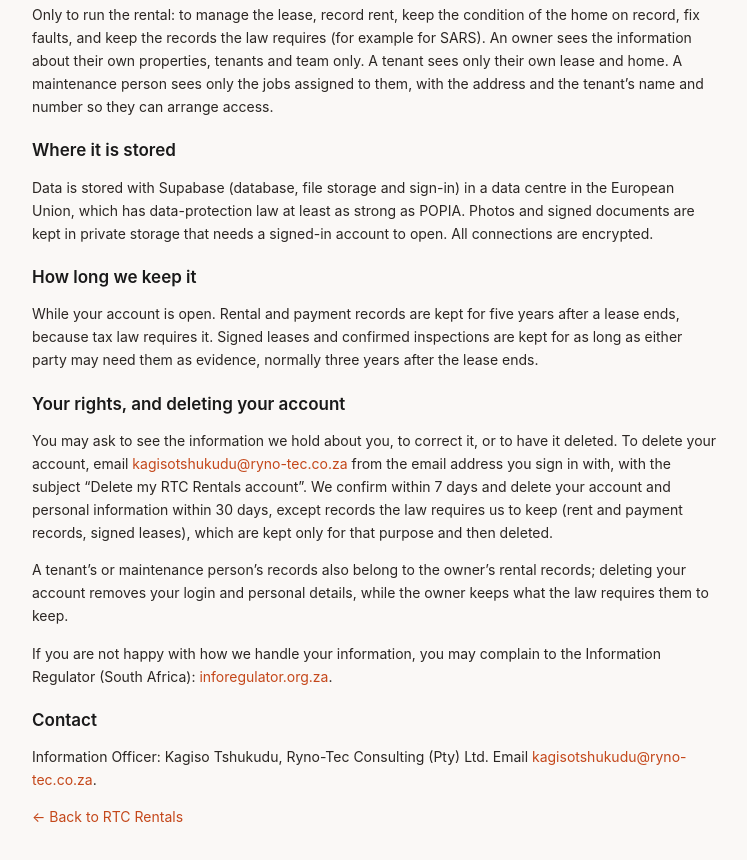
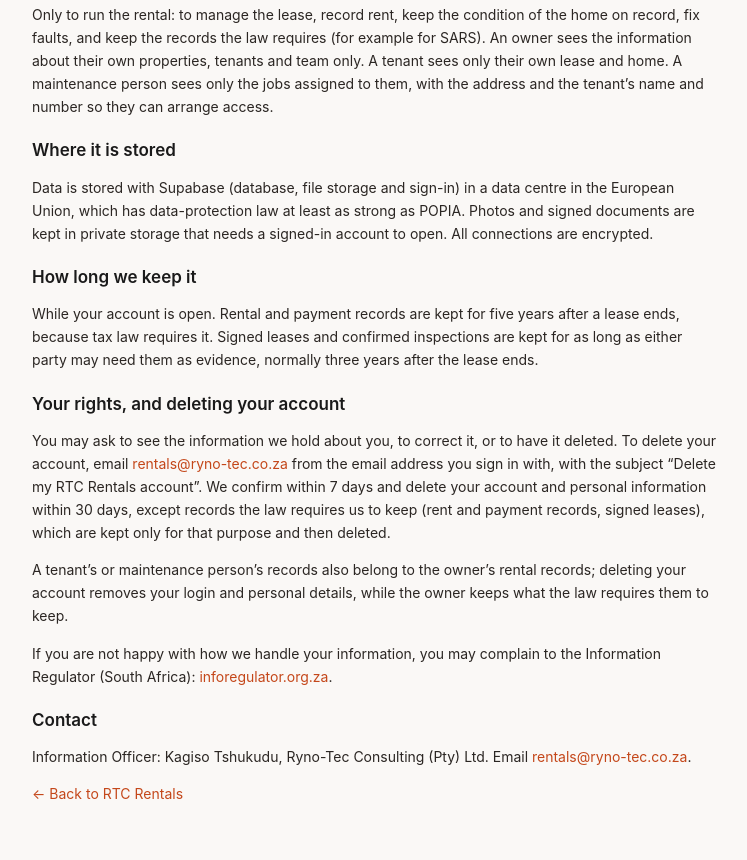
Before and after one commit to Ryno-Tec/rtc-rentals, a plain HTML site: page web/privacy.html in a window 1280 px wide. Shown: the part 829-1689 px from the top of the page, without its empty margins (264-1011 px from the left). Drawn offline with Linux system fonts and the light colour scheme.

Commit message:
Privacy page: use the shared rentals@ryno-tec.co.za mailbox
Co-Authored-By: Claude Opus 5.5 <noreply@anthropic.com>
Claude-Session: https://claude.ai/code/session_01DuSVfSsXCxZpS38qusyoL9

```diff
--- a/web/privacy.html
+++ b/web/privacy.html
@@ -54,12 +54,12 @@
   <p>While your account is open. Rental and payment records are kept for five years after a lease ends, because tax law requires it. Signed leases and confirmed inspections are kept for as long as either party may need them as evidence, normally three years after the lease ends.</p>
 
   <h2 id="delete">Your rights, and deleting your account</h2>
-  <p>You may ask to see the information we hold about you, to correct it, or to have it deleted. To delete your account, email <a href="mailto:kagisotshukudu@ryno-tec.co.za?subject=Delete%20my%20RTC%20Rentals%20account">kagisotshukudu@ryno-tec.co.za</a> from the email address you sign in with, with the subject “Delete my RTC Rentals account”. We confirm within 7 days and delete your account and personal information within 30 days, except records the law requires us to keep (rent and payment records, signed leases), which are kept only for that purpose and then deleted.</p>
+  <p>You may ask to see the information we hold about you, to correct it, or to have it deleted. To delete your account, email <a href="mailto:rentals@ryno-tec.co.za?subject=Delete%20my%20RTC%20Rentals%20account">rentals@ryno-tec.co.za</a> from the email address you sign in with, with the subject “Delete my RTC Rentals account”. We confirm within 7 days and delete your account and personal information within 30 days, except records the law requires us to keep (rent and payment records, signed leases), which are kept only for that purpose and then deleted.</p>
   <p>A tenant’s or maintenance person’s records also belong to the owner’s rental records; deleting your account removes your login and personal details, while the owner keeps what the law requires them to keep.</p>
   <p>If you are not happy with how we handle your information, you may complain to the Information Regulator (South Africa): <a href="https://inforegulator.org.za" rel="noopener">inforegulator.org.za</a>.</p>
 
   <h2>Contact</h2>
-  <p>Information Officer: Kagiso Tshukudu, Ryno-Tec Consulting (Pty) Ltd. Email <a href="mailto:kagisotshukudu@ryno-tec.co.za">kagisotshukudu@ryno-tec.co.za</a>.</p>
+  <p>Information Officer: Kagiso Tshukudu, Ryno-Tec Consulting (Pty) Ltd. Email <a href="mailto:rentals@ryno-tec.co.za">rentals@ryno-tec.co.za</a>.</p>
   <p><a href="index.html">← Back to RTC Rentals</a></p>
 </main>
 <script type="module">import { brand } from './js/shell.js'; document.getElementById('p-brand').innerHTML = brand('by Ryno-Tec');</script>
```
Also changed, not shown: 1 other file.
